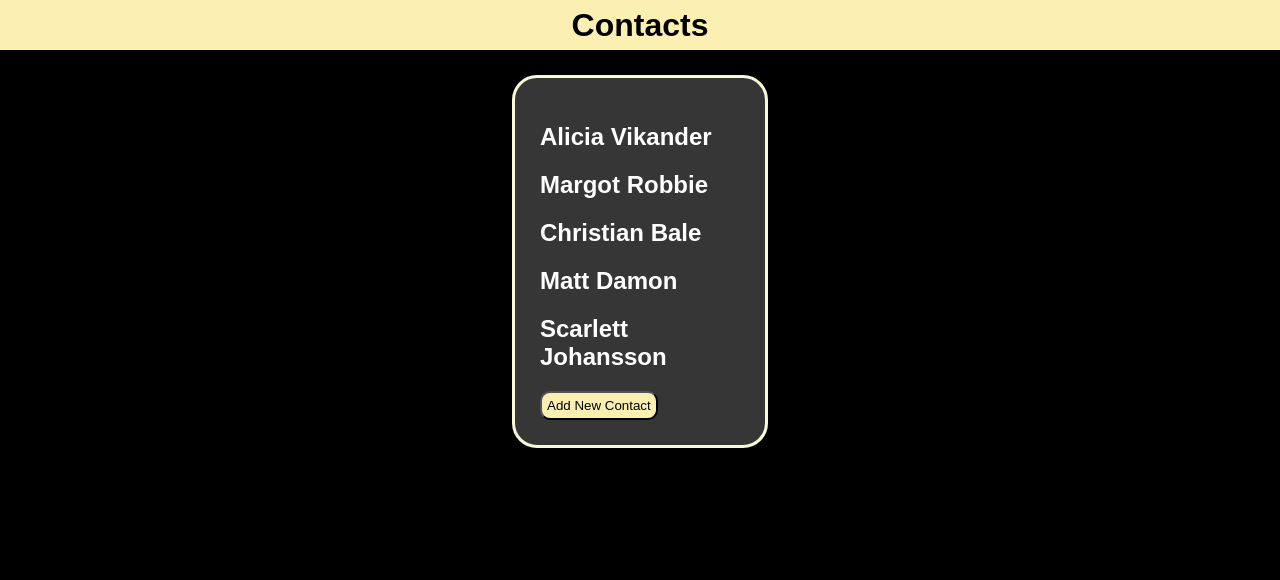
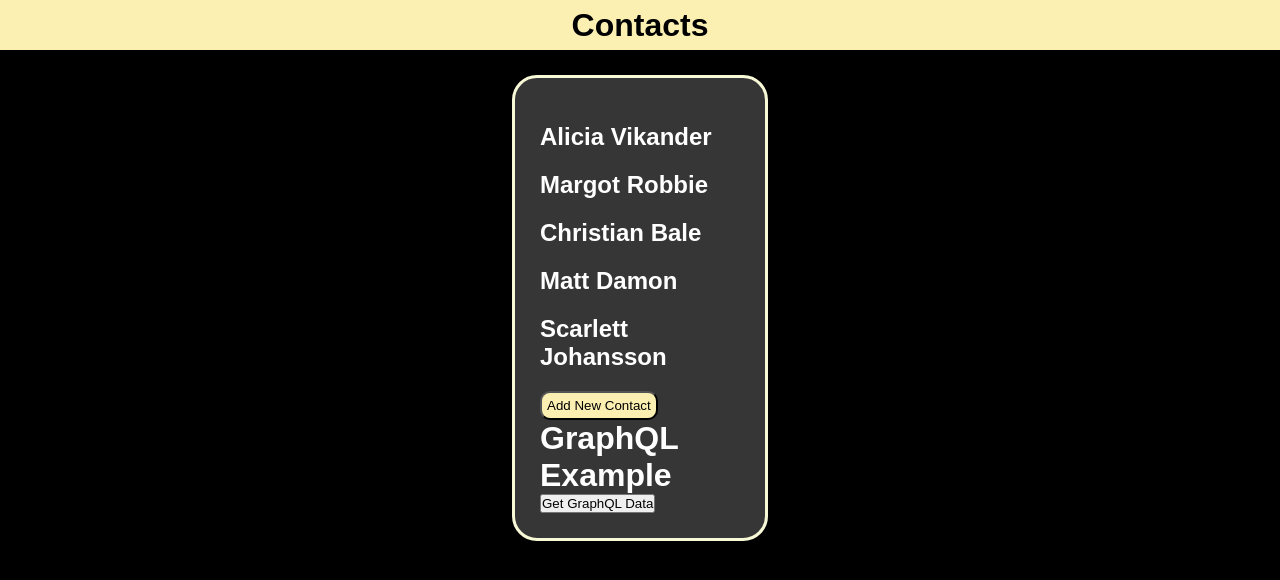
Before and after one commit to Aaront028/contacts, an Angular app: page / in a window 1280 px wide. Shown: the top 580 px of the page. Built offline with nearby package versions, Linux system fonts and the light colour scheme.

Commit message:
graphql connected via HttpClientModule

```diff
--- a/package.json
+++ b/package.json
@@ -18,6 +18,10 @@
     "@angular/platform-browser": "^16.2.8",
     "@angular/platform-browser-dynamic": "^16.2.8",
     "@angular/router": "^16.2.8",
+    "apollo-angular": "^5.0.2",
+    "dotenv": "^16.3.1",
+    "graphql": "^16.8.1",
+    "or": "^0.2.0",
     "rxjs": "~7.8.1",
     "tslib": "^2.6.2",
     "zone.js": "~0.14.0"
@@ -33,6 +37,6 @@
     "karma-coverage": "~2.2.1",
     "karma-jasmine": "~5.1.0",
     "karma-jasmine-html-reporter": "~2.1.0",
-    "typescript": "~5.2.2"
+    "typescript": "^4.9.3"
   }
 }
--- a/src/app/contacts/contacts.component.html
+++ b/src/app/contacts/contacts.component.html
@@ -27,5 +27,10 @@
         <button class="btn edit-btn" (click)="ifDeleting()">Edit</button>
       </div>
     </form>
+    <div>
+      <h1>GraphQL Example</h1>
+      <button (click)="getData()">Get GraphQL Data</button>
+      <pre>{{ responseData | json }}</pre>
+    </div>
   </div>
 </div>
--- a/src/app/contacts/contacts.component.ts
+++ b/src/app/contacts/contacts.component.ts
@@ -1,6 +1,6 @@
 import { Component, Input } from '@angular/core';
 import { Contact } from './contact.model';
-
+import { GraphqlService } from './graphql.service';
 @Component({
   selector: 'app-contacts',
   templateUrl: './contacts.component.html',
@@ -22,6 +22,29 @@ export class ContactsComponent {
     new Contact('Matt Damon', 'mattdamon@gmail.com', "042125054594"),
     new Contact('Scarlett Johansson', 'scarlettjohansson@gmail.com', "02123054599"),
   ]
+
+  responseData: any;
+
+  constructor(private graphqlService: GraphqlService) {}
+
+  ngOnInit(): void {}
+
+  getData(): void {
+    const query = `
+      query {
+        contacts {
+          id
+          name
+          email
+          phone
+        }
+      }
+    `;
+
+    this.graphqlService.query(query).subscribe((response) => {
+      this.responseData = response;
+    });
+  }
 
   toggleDetails(contact: Contact): void {
     console.log('Selected Contact:', contact);
--- /dev/null
+++ b/src/app/contacts/graphql.service.ts
@@ -0,0 +1,23 @@
+
+import { Injectable } from '@angular/core';
+import { HttpClient, HttpHeaders  } from '@angular/common/http';
+import { Observable } from 'rxjs';
+
+import { environment } from 'src/environment/environment';
+
+
+@Injectable({
+  providedIn: 'root',
+})
+export class GraphqlService {
+  private apiUrl = environment.apiUrl || ''; // Use the API_URL environment variable
+  private hasuraAdminSecret = environment.hasuraAdminSecret || ''; // Use the HASURA_ADMIN_SECRET environment variable
+
+  constructor(private http: HttpClient) {}
+
+  query(query: string): Observable<any> {
+    const headers = new HttpHeaders().set('x-hasura-admin-secret', this.hasuraAdminSecret);
+
+    return this.http.post<any>(this.apiUrl, { query }, { headers });
+  }
+}
--- /dev/null
+++ b/src/environment/environment.ts
@@ -0,0 +1,5 @@
+export const environment = {
+  production: false,
+  apiUrl: 'https://concise-crane-63.hasura.app/v1/graphql',
+  hasuraAdminSecret: '6ZLXnrFDilTCH2qRmOpr2tjuv4uMl8u4ukaP12Piv2WctnhQ6TqV7Vv6wZ3vc5PV',
+};
--- a/src/main.ts
+++ b/src/main.ts
@@ -3,5 +3,6 @@ import { platformBrowserDynamic } from '@angular/platform-browser-dynamic';
 import { AppModule } from './app/app.module';
 
 
+
 platformBrowserDynamic().bootstrapModule(AppModule)
   .catch(err => console.error(err));
```
Also changed, not shown: src/app/app.module.ts (+5 -2 lines), 2 other files (tests, documents, lock files or other folders).
